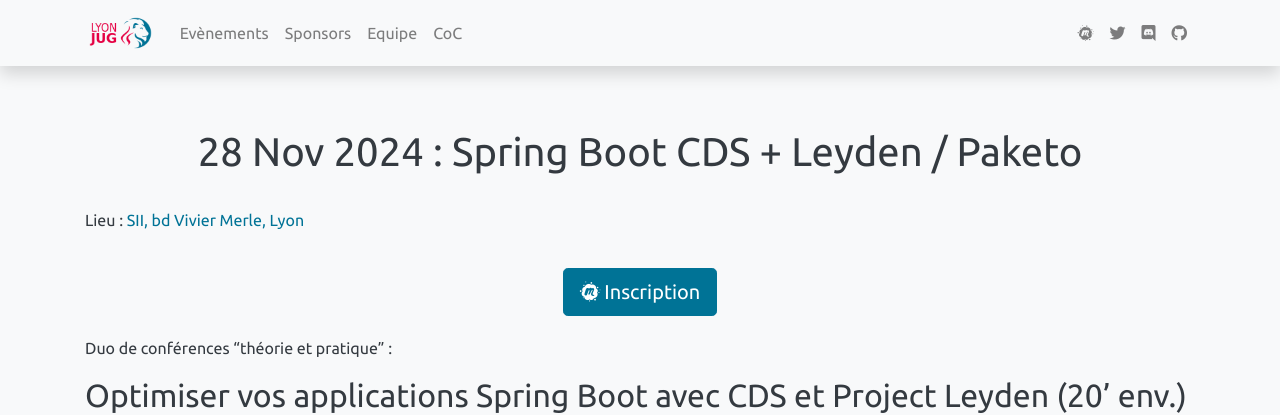
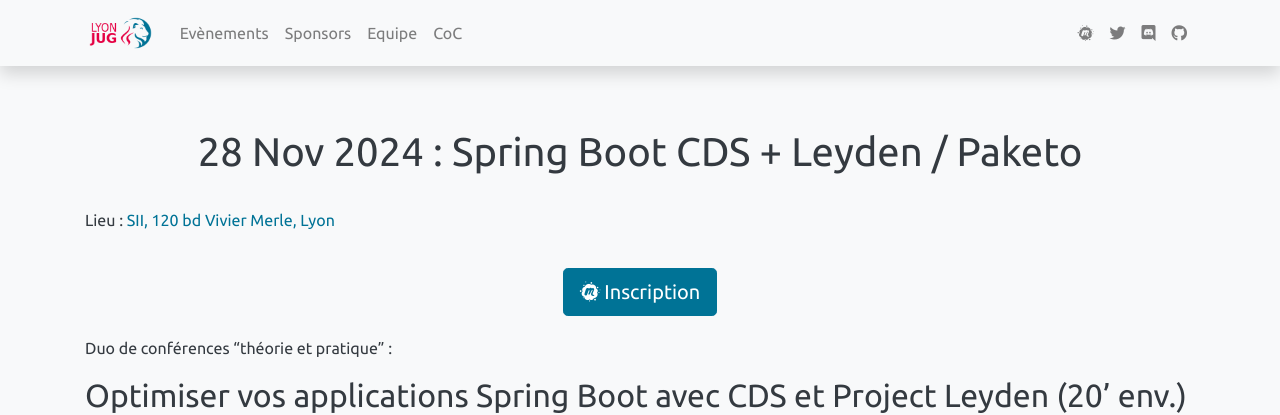
Before and after one commit to lyonjug/lyonjug.org, a Jekyll site: the page built from _posts/2024-11-28-cds-leyden-paketo.md, in a window 1280 px wide and 1261 px high. Shown: the top 415 px of the window. Built offline with Jekyll 4.4.1, drawn with Linux system fonts in a browser that asks for light colours.

Commit message:
fill placeholders

```diff
--- a/_posts/2024-11-28-cds-leyden-paketo.md
+++ b/_posts/2024-11-28-cds-leyden-paketo.md
@@ -1,8 +1,8 @@
 ---
 title: "Spring Boot CDS + Leyden / Paketo"
-address: "SII, bd Vivier Merle, Lyon"
-address-link: "tbd"
-meetup-event-id: "tbd"
+address: "SII, 120 bd Vivier Merle, Lyon"
+address-link: "https://maps.app.goo.gl/VNwKorUDmgiMvDax7"
+meetup-event-id: "304565702"
 ---
 
 Duo de conférences "théorie et pratique" :
```
